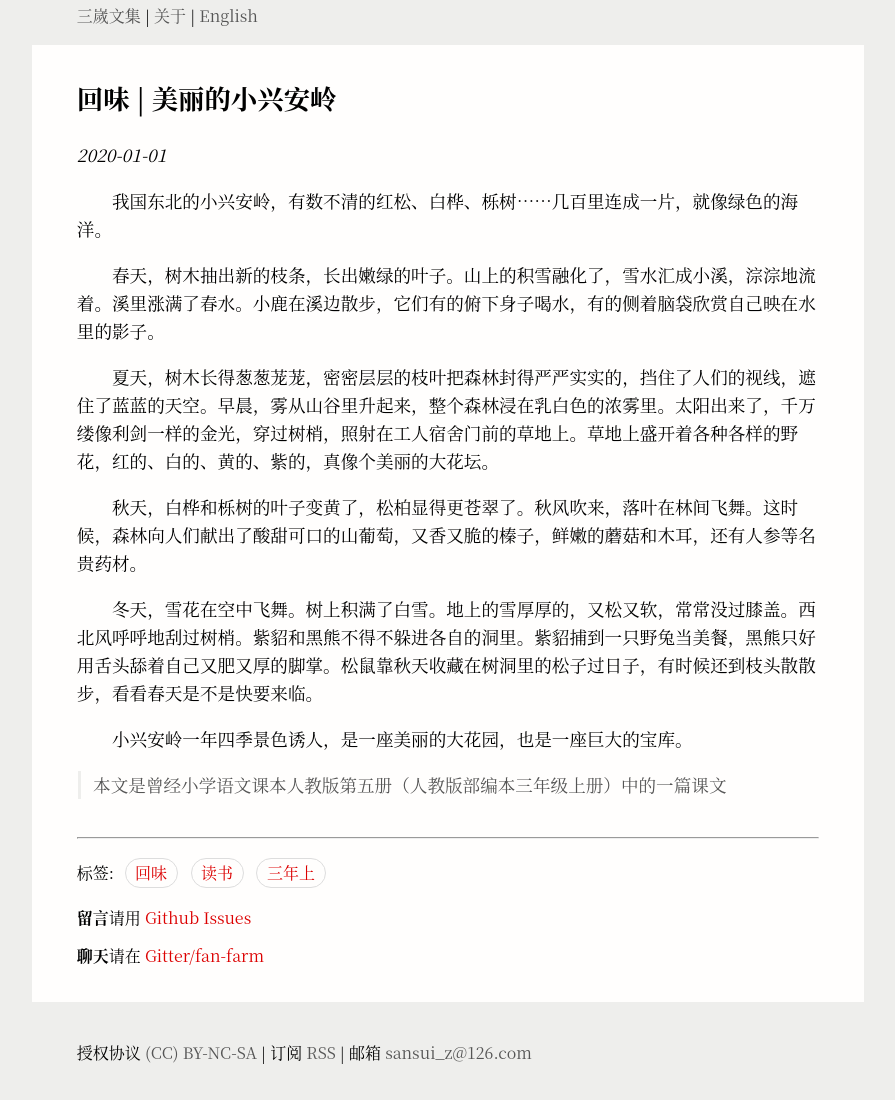
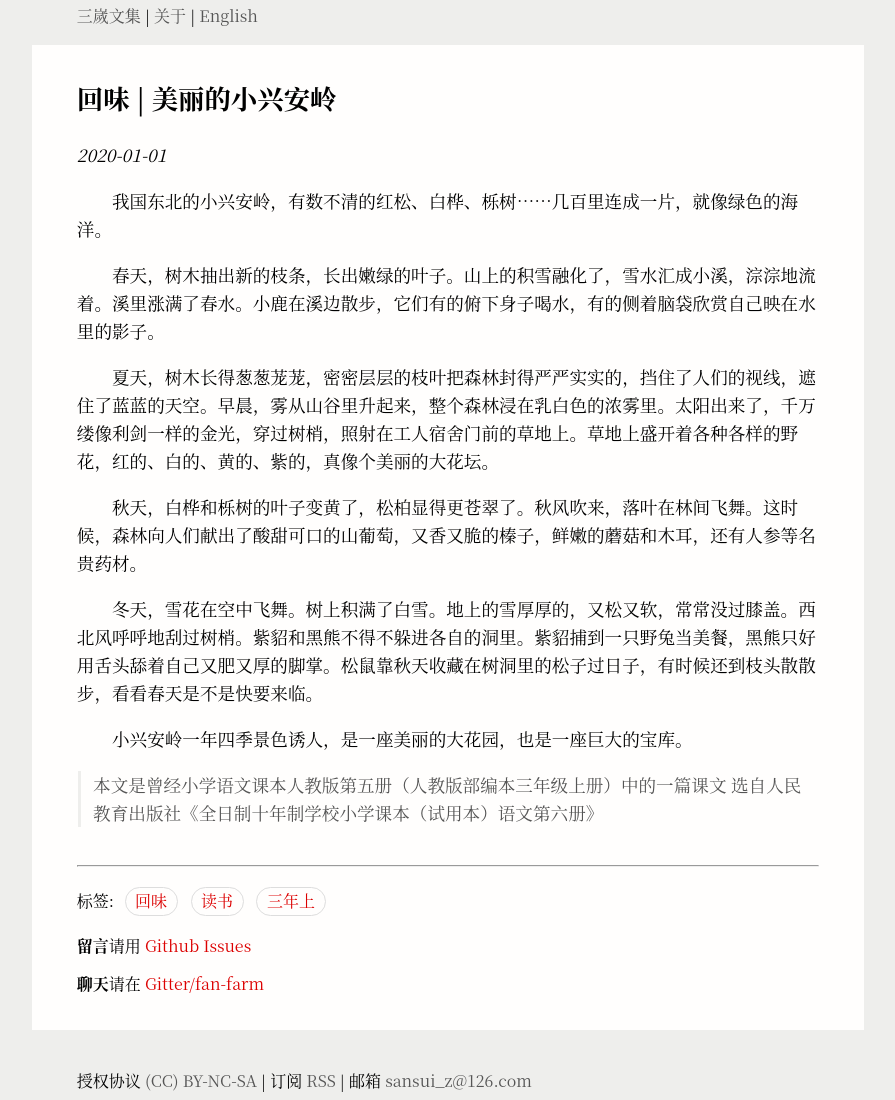
Before and after one commit to Sansuiz/wenji, a Jekyll site: the page built from _posts/2020-01-01-xiao-xin-an-ling.md, in a window 1280 px wide. Shown: the whole page, without its empty margins (192-1087 px from the left). Built offline with Jekyll 4.4.1, drawn with Linux system fonts in a browser that asks for light colours; before the commit the page ends 1072 px from its top, so only the background shows below that.

Commit message:
Update 2020-01-01-xiao-xin-an-ling.md

```diff
--- a/_posts/2020-01-01-xiao-xin-an-ling.md
+++ b/_posts/2020-01-01-xiao-xin-an-ling.md
@@ -20,3 +20,4 @@ tags: 回味 读书 三年上
 
 
 >本文是曾经小学语文课本人教版第五册（人教版部编本三年级上册）中的一篇课文
+>选自人民教育出版社《全日制十年制学校小学课本（试用本）语文第六册》
```
